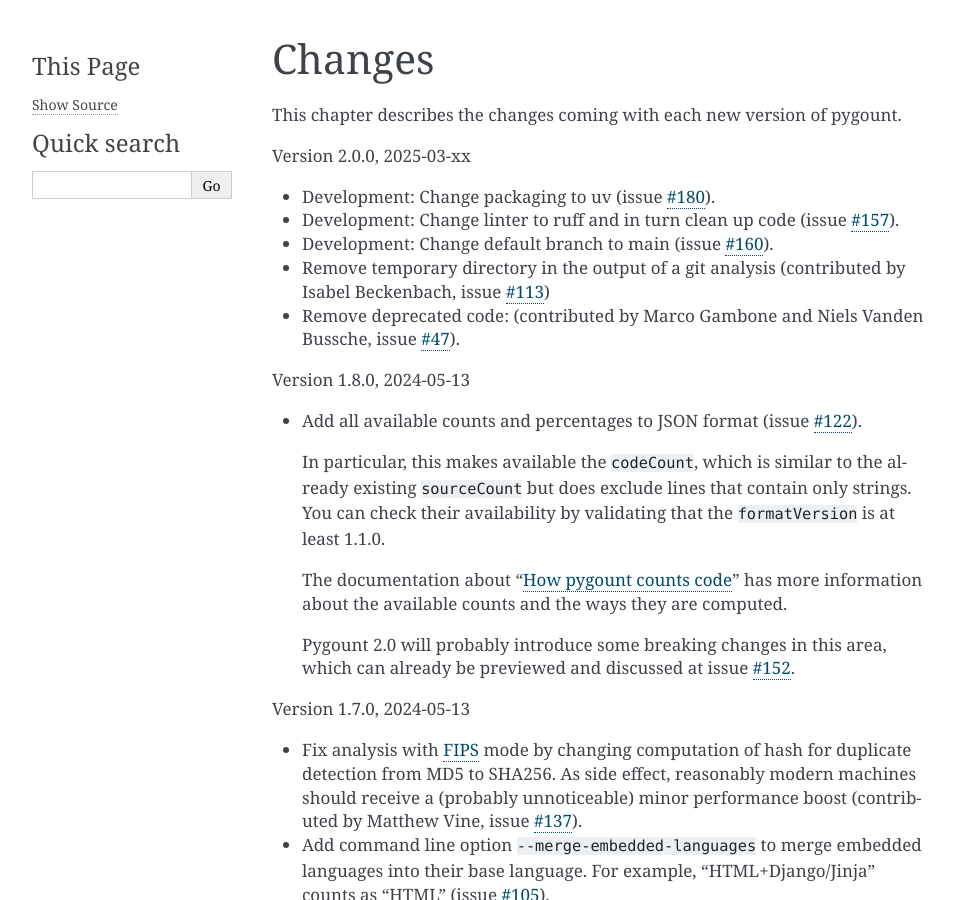
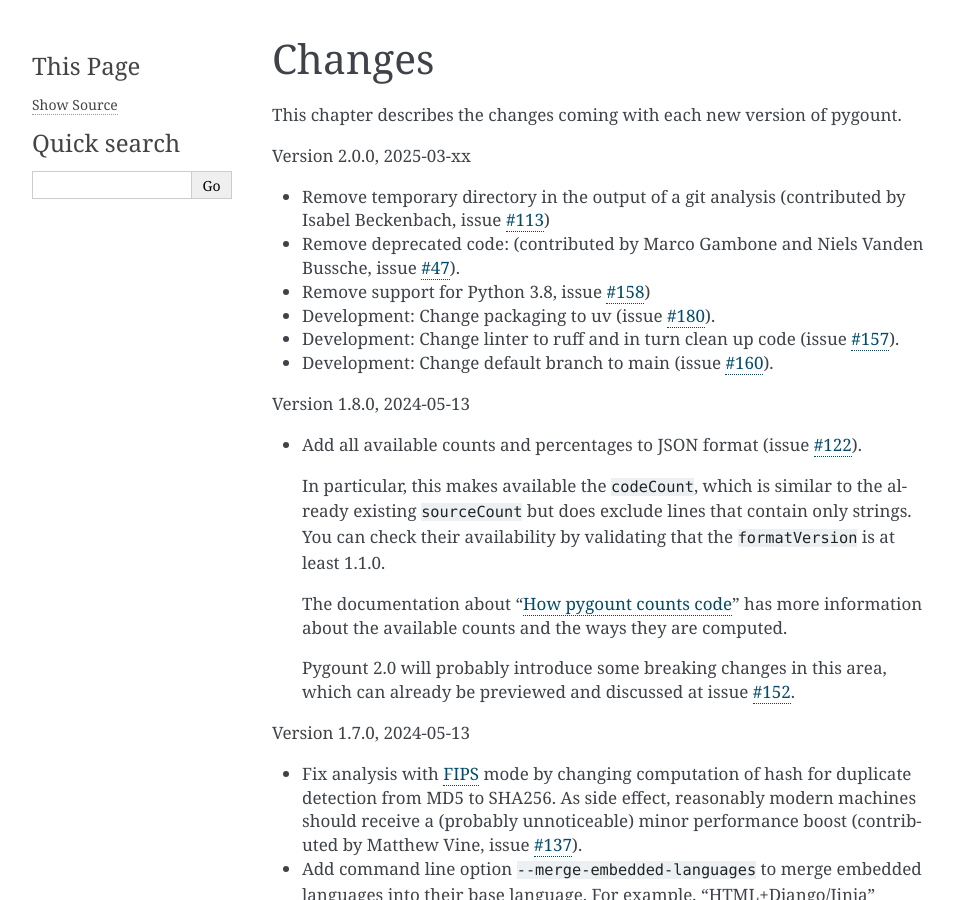
Before and after one commit to roskakori/pygount, a Sphinx documentation site: the page built from docs/changes.rst, in a window 1280 px wide and 900 px high. Shown: the whole window, without its empty margins (148-1102 px from the left). Built offline with Sphinx 7.4.7, drawn with Linux system fonts in a browser that asks for light colours.

Commit message:
#158 Remove support for Python 3.8

```diff
--- a/docs/changes.rst
+++ b/docs/changes.rst
@@ -5,16 +5,20 @@
 
 Version 2.0.0, 2025-03-xx
 
+
+* Remove temporary directory in the output of a git analysis (contributed by
+  Isabel Beckenbach, issue `#113 <https://github.com/roskakori/pygount/issues/113>`_)
+* Remove deprecated code: (contributed by Marco Gambone and Niels Vanden Bussche, issue
+  `#47 <https://github.com/roskakori/pygount/issues/47>`_).
+* Remove support for Python 3.8, issue
+  `#158 <https://github.com/roskakori/pygount/issues/158>`_)
+
 * Development: Change packaging to uv (issue
   `#180 <https://github.com/roskakori/pygount/issues/180>`_).
 * Development: Change linter to ruff and in turn clean up code (issue
   `#157 <https://github.com/roskakori/pygount/issues/157>`_).
 * Development: Change default branch to main (issue
   `#160 <https://github.com/roskakori/pygount/issues/160>`_).
-* Remove temporary directory in the output of a git analysis (contributed by
-  Isabel Beckenbach, issue `#113 <https://github.com/roskakori/pygount/issues/113>`_)
-* Remove deprecated code: (contributed by Marco Gambone and Niels Vanden Bussche, issue
-  `#47 <https://github.com/roskakori/pygount/issues/47>`_).
 
 Version 1.8.0, 2024-05-13
 
--- a/pyproject.toml
+++ b/pyproject.toml
@@ -3,7 +3,7 @@
 version = "2.0.0"
 description = "count source lines of code (SLOC) using pygments"
 authors = [{ name = "Thomas Aglassinger", email = "roskakori@users.sourceforge.net" }]
-requires-python = ">=3.8, <3.13"  # TODO#174 Change to >=3.9
+requires-python = ">=3.9, <3.13"
 readme = "README.md"
 license = "BSD-3-Clause"
 keywords = [
@@ -19,7 +19,6 @@
     "Natural Language :: English",
     "Operating System :: OS Independent",
     "Programming Language :: Python :: 3 :: Only",
-    "Programming Language :: Python :: 3.8",
     "Programming Language :: Python :: 3.9",
     "Programming Language :: Python :: 3.10",
     "Programming Language :: Python :: 3.11",
@@ -58,7 +57,7 @@
     "coverage>=7,<8",
     "pytest>=8,<9",
     "pytest-cov>=5,<6",
-    "pre-commit~=3.5",  # TODO#174 Change to 4.1.
+    "pre-commit~=4.1",
     "pur>=7,<8",
     "ruff~=0.11",
 ]
```
Also changed, not shown: 1 other file.
